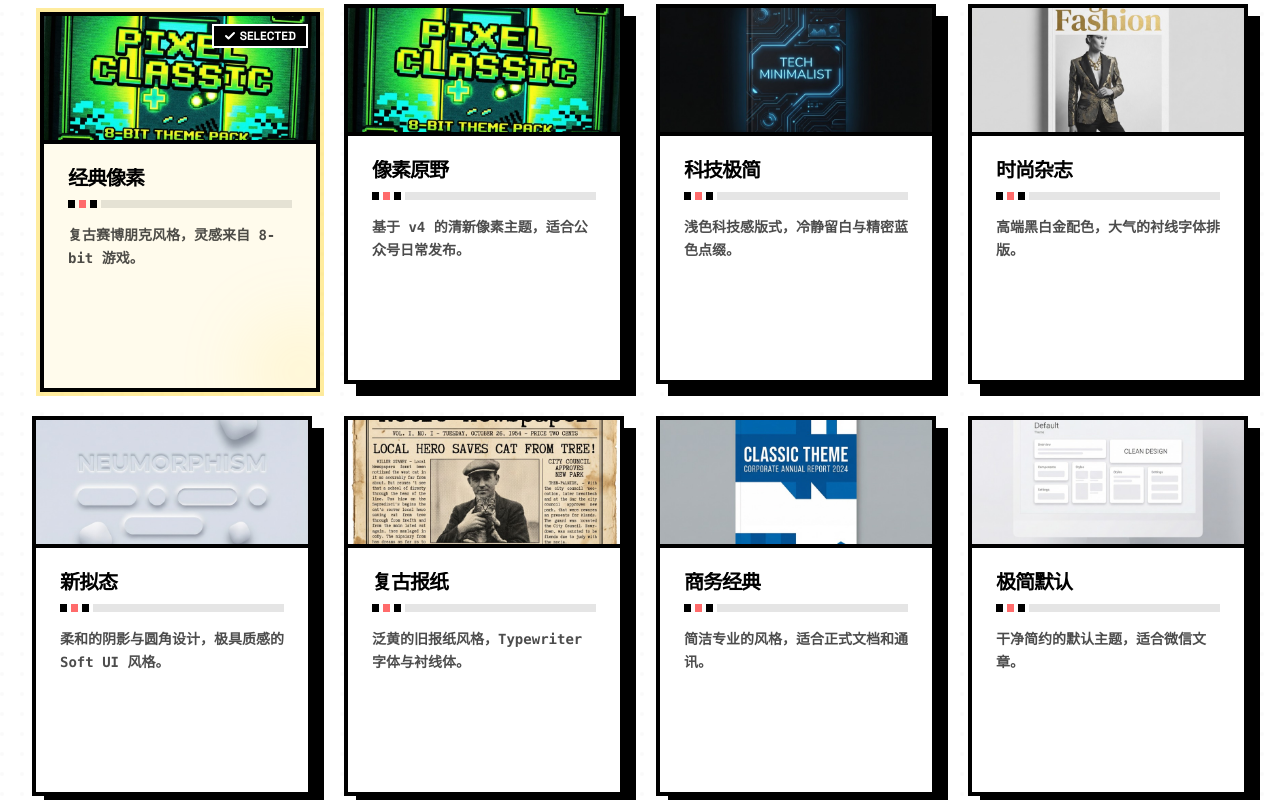
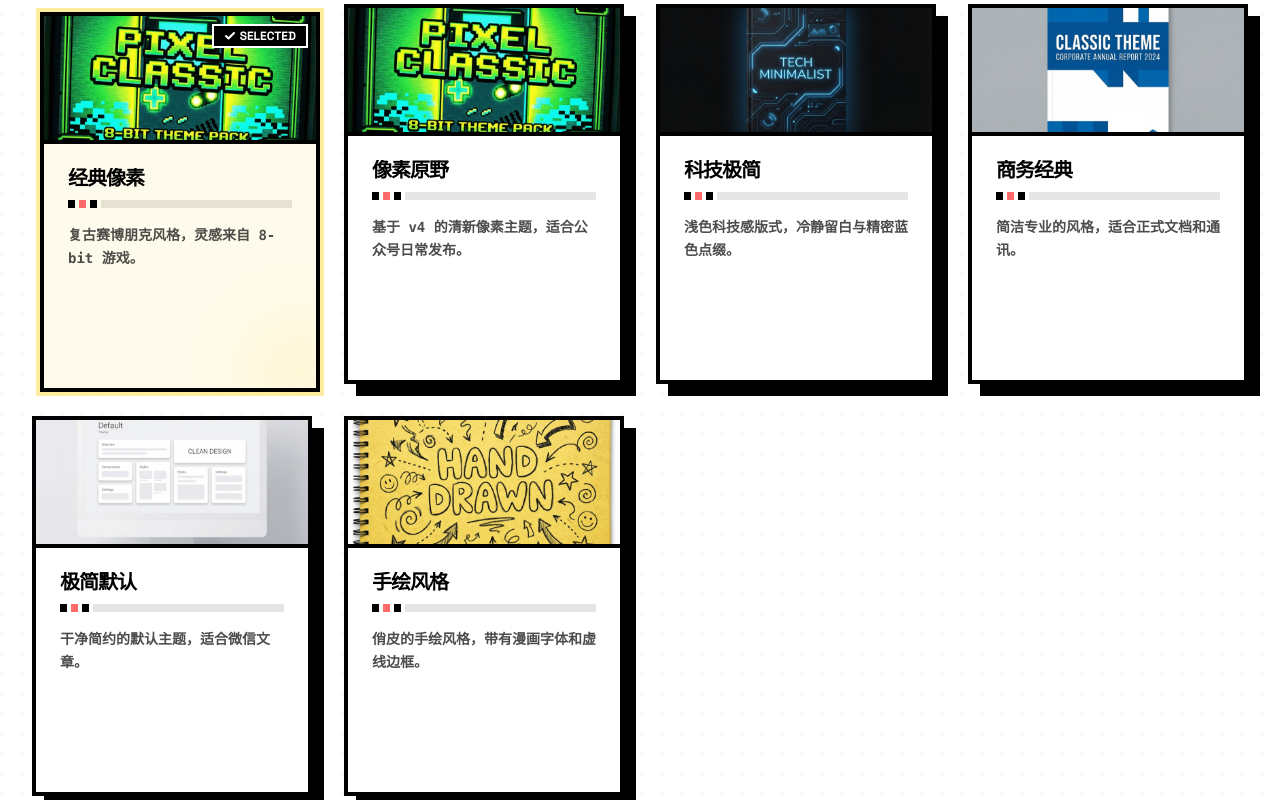
Before and after one commit to vincent19951222/wpdesign, a React (Vite) app: page / in a window 1280 px wide. Shown: the part 1240-2040 px from the top of the page. Built offline with nearby package versions, Linux system fonts and the light colour scheme; a web font is replaced by a local one.

Commit message:
Remove fashion retro themes

```diff
--- a/App.tsx
+++ b/App.tsx
@@ -13,9 +13,6 @@ import defaultThemeDefault from './themes/default-theme.json';
 import handDrawnThemeDefault from './themes/hand-drawn-theme.json';
 
 import techMinimalistThemeDefault from './themes/tech-minimalist-theme.json';
-import magazineFashionThemeDefault from './themes/magazine-fashion-theme.json';
-import neumorphismThemeDefault from './themes/neumorphism-theme.json';
-import retroNewspaperThemeDefault from './themes/retro-newspaper-theme.json';
 import pixelV4ThemeDefault from './themes/pixel-v4-theme.json';
 import pixelV4ApiSafeThemeDefault from './themes/pixel-v4-api-safe-theme.json';
 import pixelClassicApiSafeThemeDefault from './themes/pixel-classic-api-safe-theme.json';
@@ -124,33 +121,6 @@ const INITIAL_TEMPLATES: (Template & { theme: ITheme })[] = [
     theme: techMinimalistThemeDefault as unknown as ITheme
   },
   {
-    id: 'magazine-fashion',
-    name: '时尚杂志',
-    description: '高端黑白金配色，大气的衬线字体排版。',
-    thumbnailColor: '#ffffff',
-    thumbnailUrl: '/thumbnails/magazine-fashion.jpg',
-    category: 'standard',
-    theme: magazineFashionThemeDefault as unknown as ITheme
-  },
-  {
-    id: 'neumorphism',
-    name: '新拟态',
-    description: '柔和的阴影与圆角设计，极具质感的 Soft UI 风格。',
-    thumbnailColor: '#e0e5ec',
-    thumbnailUrl: '/thumbnails/neumorphism.jpg',
-    category: 'standard',
-    theme: neumorphismThemeDefault as unknown as ITheme
-  },
-  {
-    id: 'retro-newspaper',
-    name: '复古报纸',
-    description: '泛黄的旧报纸风格，Typewriter 字体与衬线体。',
-    thumbnailColor: '#f4f1ea',
-    thumbnailUrl: '/thumbnails/retro-newspaper.jpg',
-    category: 'standard',
-    theme: retroNewspaperThemeDefault as unknown as ITheme
-  },
-  {
     id: 'classic-theme',
     name: '商务经典',
     description: '简洁专业的风格，适合正式文档和通讯。',
@@ -199,20 +169,7 @@ const App: React.FC = () => {
     }
 
     const timer = setTimeout(() => {
-      // Ensure we have exactly 10 presets for the grid
-      const targetCount = 10;
-      const currentCount = INITIAL_TEMPLATES.length;
-      const needed = Math.max(0, targetCount - currentCount);
-
-      const demoTemplates = [
-        ...INITIAL_TEMPLATES,
-        ...INITIAL_TEMPLATES.slice(0, needed).map(t => ({
-          ...t,
-          id: t.id + '_copy',
-          name: t.name + ' 2.0'
-        }))
-      ];
-      setTemplates(demoTemplates);
+      setTemplates(INITIAL_TEMPLATES);
       setIsLoading(false);
     }, 1000);
     return () => clearTimeout(timer);
--- a/components/Help.tsx
+++ b/components/Help.tsx
@@ -306,19 +306,7 @@ function hello() {
 朱红色点缀，毛笔书法字体感觉，淡墨渲染效果的装饰
 \`\`\`
 
-### 示例 4：杂志时尚风
-\`\`\`markdown
-高端时尚杂志风格，黑白金配色，大标题加粗无衬线字体，
-留白充足，金色装饰线，几何图形点缀
-\`\`\`
-
-### 示例 5：复古报纸风
-\`\`\`markdown
-复古报纸风格，泛黄纸张背景，衬线字体，
-黑色粗边框，双栏布局感觉，打字机字体点缀
-\`\`\`
-
-### 示例 6：童话故事风
+### 示例 4：童话故事风
 \`\`\`markdown
 童话故事风格，柔和的粉蓝紫渐变，圆角卡片，
 星星和云朵装饰，可爱的emoji图标点缀
```
Also changed, not shown: 1 other file (tests, documents, lock files or other folders).
